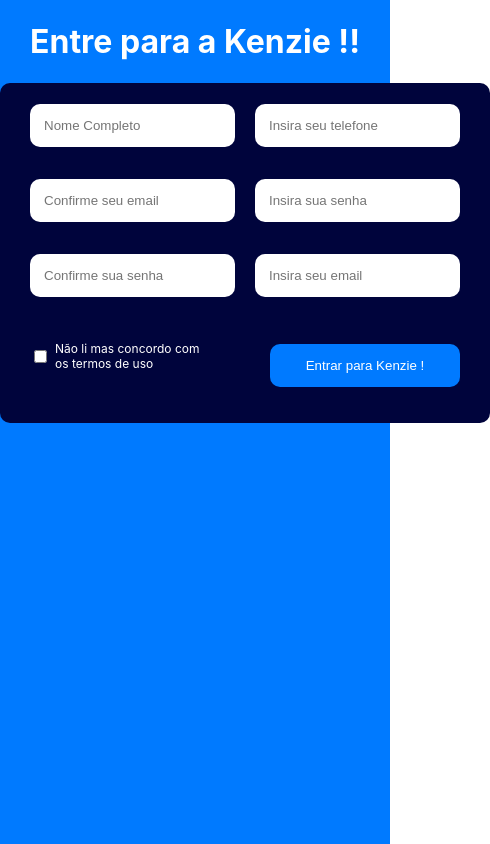
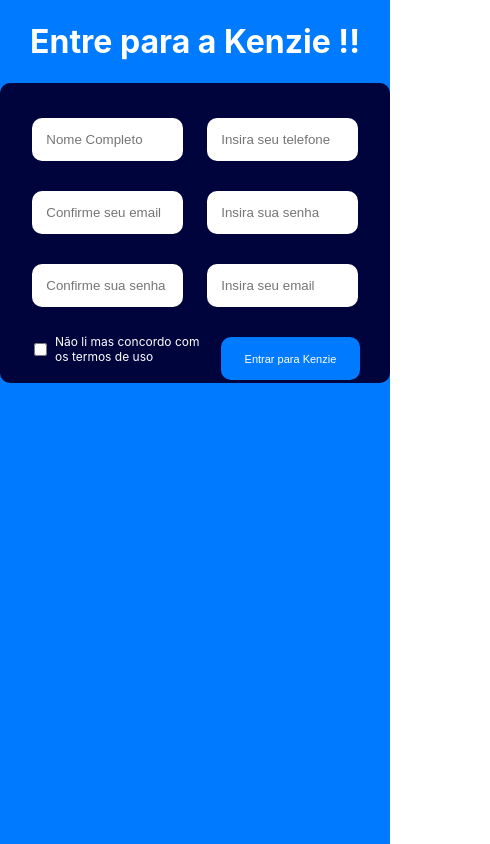
Before and after one commit to Kenzie-Academy-Brasil-Developers/react-atividade-s2-praticando-forms-GuilherminoL, a React (Create React App) app in the folder form/: page / in a window 390 px wide. Shown: the whole page, 490 px wide, since content can reach past the window. Built offline with nearby package versions, Linux system fonts and the light colour scheme.

Commit message:
Working on mobile

```diff
--- a/form/src/components/Form/index.jsx
+++ b/form/src/components/Form/index.jsx
@@ -124,7 +124,7 @@
             <p className="inputError">{errors.terms?.message}</p>
           </label>
           <button className="submitButton" type="submit">
-            Entrar para Kenzie !
+            Entrar para Kenzie
           </button>
         </div>
       </form>
--- a/form/src/components/Form/style.css
+++ b/form/src/components/Form/style.css
@@ -66,3 +66,23 @@
 }
 .inputCheckbox {
 }
+@media (max-width: 500px) {
+  .form {
+    width: 100vw;
+    box-sizing: border-box;
+  }
+  .formLineItem {
+    display: flex;
+    margin: auto;
+  }
+  .input {
+    margin: auto;
+    width: 70%;
+  }
+  .termsText {
+    width: 540%;
+  }
+  .submitButton {
+    font-size: 11px;
+  }
+}
```
